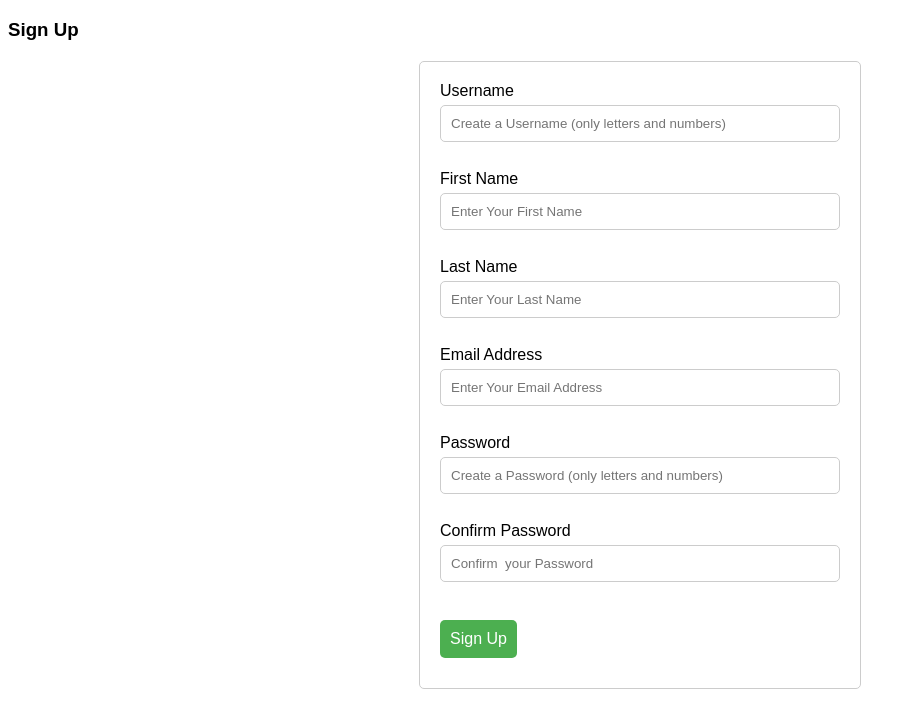
After one commit to StephenP-AL/CS499-group-7, a Django app: template src/seven/truckr/templates/truckr/signup.html in a window 1280 px wide. The commit adds this page. Shown: the top 728 px of the page, without its empty margins (0-916 px from the left). Run offline with Django 3.2, Linux system fonts and the light colour scheme; the template is opened without the code that fills it, so the values that code supplies are empty.

Commit message:
Added login and buttons to other pages
Added the login stuff and buttons to go to the purchase order and employee page

```diff
--- a/src/seven/seven/settings.py
+++ b/src/seven/seven/settings.py
@@ -10,6 +10,7 @@ For the full list of settings and their values, see
 https://docs.djangoproject.com/en/4.1/ref/settings/
 """
 
+import os
 from pathlib import Path
 
 # Build paths inside the project like this: BASE_DIR / 'subdir'.
@@ -38,6 +39,7 @@ INSTALLED_APPS = [
     'django.contrib.sessions',
     'django.contrib.messages',
     'django.contrib.staticfiles',
+    #'truckr',
 ]
 
 MIDDLEWARE = [
@@ -55,7 +57,8 @@ ROOT_URLCONF = 'seven.urls'
 TEMPLATES = [
     {
         'BACKEND': 'django.template.backends.django.DjangoTemplates',
-        'DIRS': [],
+        #allowes us to use templates for the webpages
+        'DIRS': ['templates'],
         'APP_DIRS': True,
         'OPTIONS': {
             'context_processors': [
@@ -122,3 +125,4 @@ STATIC_URL = 'static/'
 # https://docs.djangoproject.com/en/4.1/ref/settings/#default-auto-field
 
 DEFAULT_AUTO_FIELD = 'django.db.models.BigAutoField'
+STATICFILES_DIRS = [os.path.join(BASE_DIR, 'static')]
--- a/src/seven/seven/urls.py
+++ b/src/seven/seven/urls.py
@@ -17,6 +17,8 @@ from django.contrib import admin
 from django.urls import include, path
 
 urlpatterns = [
-    path('truckr/', include('truckr.urls')),
+    # path('truckr/', include('truckr.urls')),
+    path('', include('truckr.urls')),
     path('admin/', admin.site.urls),
+
 ]
--- /dev/null
+++ b/src/seven/static/css/style.css
@@ -0,0 +1,75 @@
+
+/*login page*/
+
+body {
+    font-family: Arial, sans-serif;
+  }
+
+  form {
+    margin: 20px auto;
+    width: 400px;
+    padding: 20px;
+    border: 1px solid #ccc;
+    border-radius: 5px;
+  }
+
+  form label {
+    display: block;
+    margin-bottom: 5px;
+  }
+
+  form input {
+    display: block;
+    margin-bottom: 10px;
+    width: 100%;
+    padding: 10px;
+    border: 1px solid #ccc;
+    border-radius: 5px;
+    box-sizing: border-box;
+  }
+
+  form button {
+    background-color: #4CAF50;
+    border: none;
+    color: white;
+    padding: 10px;
+    text-align: center;
+    text-decoration: none;
+    display: inline-block;
+    font-size: 16px;
+    margin: 10px 0;
+    border-radius: 5px;
+    cursor: pointer;
+  }
+
+  .alert {
+    margin: 20px auto;
+    width: 400px;
+    padding: 20px;
+    border-radius: 5px;
+  }
+
+  .alert.success {
+    background-color: #d4edda;
+    color: #155724;
+    border: 1px solid #c3e6cb;
+  }
+
+  .alert.error {
+    background-color: #f8d7da;
+    color: #721c24;
+    border: 1px solid #f5c6cb;
+  }
+
+  .alert .close {
+    position: relative;
+    top: -5px;
+    right: -10px;
+    font-size: 24px;
+    font-weight: bold;
+    line-height: 20px;
+    color: #000;
+    text-shadow: 0 1px 0 #fff;
+    opacity: 0.5;
+    cursor: pointer;
+  }
--- a/src/seven/truckr/apps.py
+++ b/src/seven/truckr/apps.py
@@ -4,3 +4,4 @@ from django.apps import AppConfig
 class TruckrConfig(AppConfig):
     default_auto_field = 'django.db.models.BigAutoField'
     name = 'truckr'
+    #name = 'seven'
--- a/src/seven/truckr/templates/truckr/purchaseOrders.html
+++ b/src/seven/truckr/templates/truckr/purchaseOrders.html
@@ -15,7 +15,7 @@
 		<!--		<td><a href="/order/{{order.orderID}}/">{{order.orderID}} </td>-->
 		<td>{{order.purchaseOrderID}}</td>
 		<td>{{order.costShippingHandling}}</td>
-		<td style = text-align:center><button type="button" onclick="window.location.href='/truckr/purchaseOrders/{{order.purchaseOrderID}}/';">Details</button></td>
+		<td style = text-align:center><button type="button" onclick="window.location.href='/purchaseOrders/{{order.purchaseOrderID}}/';">Details</button></td>
 	</tr>
 	{% endfor %}
 {% else %}
--- /dev/null
+++ b/src/seven/truckr/templates/truckr/signup.html
@@ -0,0 +1,55 @@
+{% load static %}
+<!DOCTYPE html>
+<html>
+  <head>
+    <meta charset="utf-8">
+
+    <meta http-equiv="X-UA-Compatible" content="IE=edge">
+
+    <title>Authentication</title>
+    <meta name="description" content="">
+    <meta name="viewport" content="width=device-width, initial-scale=1.0">
+    <link rel="stylesheet" type="text/css" href="{% static 'css/style.css'%}">
+
+  </head>
+  <body>
+
+    <h3>Sign Up</h3>
+    <!--A form to create a new account-->
+    <form action="/signup" method="post">
+        {% csrf_token %}
+        <label for="">Username</label>
+        <input type="text" id="username" name="username" placeholder="Create a Username (only letters and numbers)" Required>
+        <!--Spaces for formatting-->
+        <br>
+
+        <label for="">First Name</label>
+        <input type="text" id="fname" name="fname" placeholder="Enter Your First Name" Required>
+        <br>
+
+        <label for="">Last Name</label>
+        <input type="text" id="lname" name="lname" placeholder="Enter Your Last Name" Required>
+        <br>
+
+        <label for="">Email Address</label>
+        <input type="email" id="email" name="email" placeholder="Enter Your Email Address" Required>
+        <br>
+
+        <label for="">Password</label>
+        <input type="password" id="pass1" name="pass1" placeholder="Create a Password (only letters and numbers)" Required>
+        <br>
+
+        <label for="">Confirm Password</label>
+        <input type="password" id="pass2" name="pass2" placeholder="Confirm  your Password" Required>
+        <br>
+
+        <button type="submit">Sign Up</button>
+
+
+    </form>
+
+
+
+	<script src="" async defer></script>
+  </body>
+</html>
```
Also changed, not shown: src/seven/truckr/templates/truckr/index.html (added, +55 -0 lines), src/seven/truckr/templates/truckr/signin.html (added, +41 -0 lines), src/seven/truckr/urls.py (+12 -2 lines), src/seven/truckr/views.py (+61 -1 lines), src/seven/db.sqlite3.
